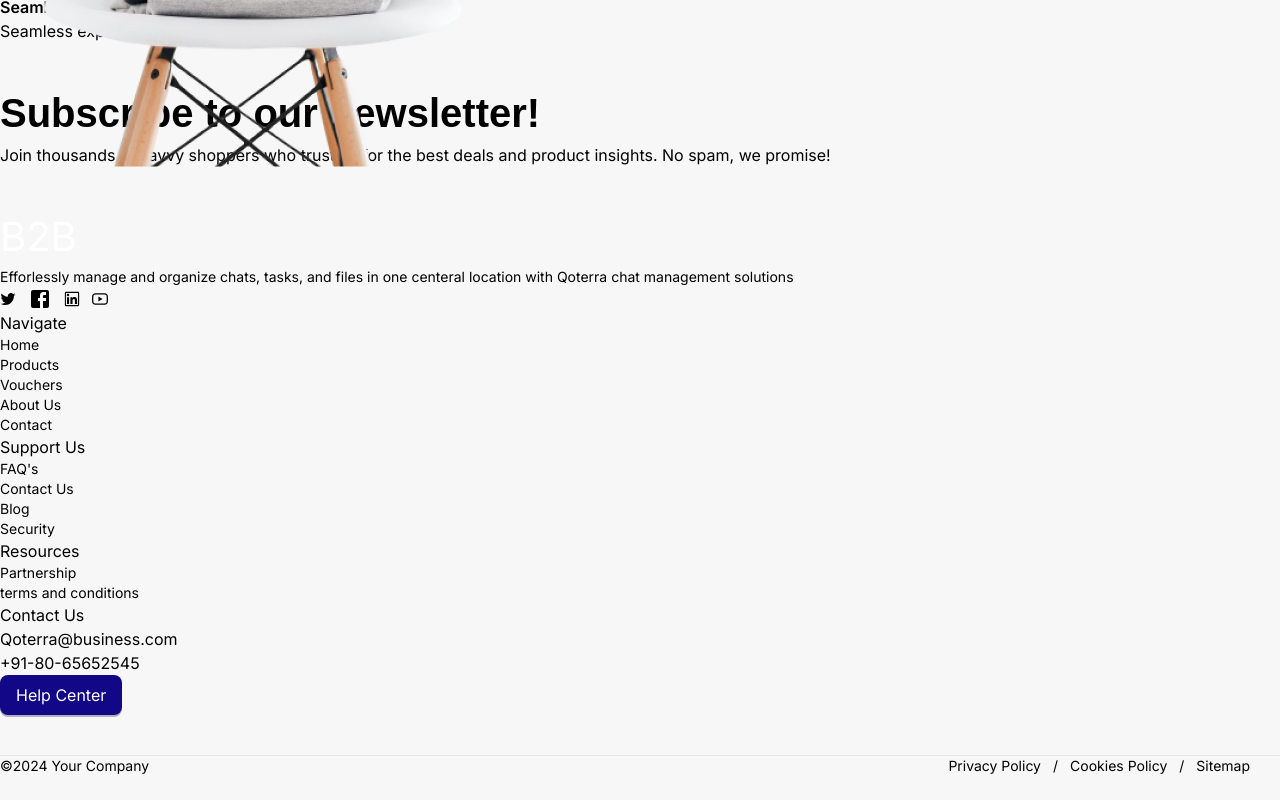
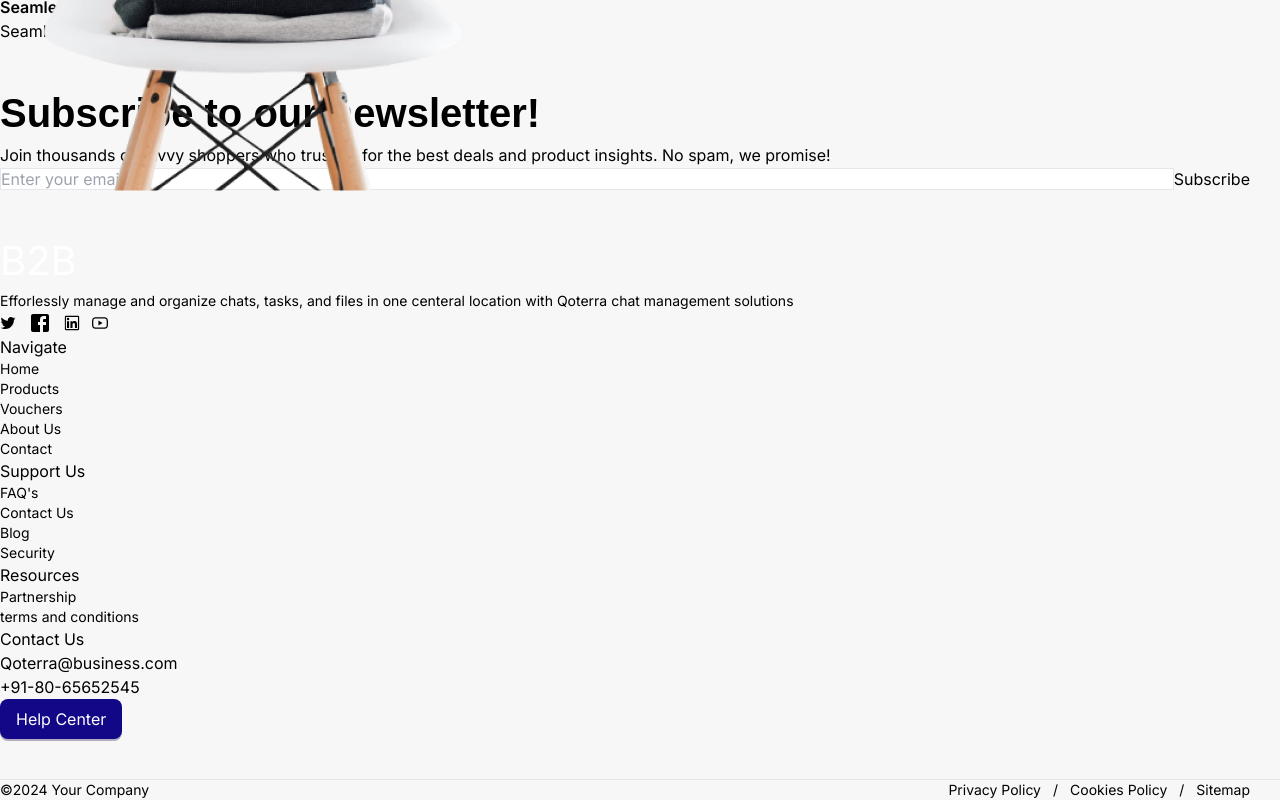
Before and after one commit to linear-digital/b2b-client, a Next.js app: page / in a window 1280 px wide. Shown: the part 6455-7255 px from the top of the page. Before the commit the page ends 7231 px from the top, so only its background shows below. Built offline with nearby package versions, Linux system fonts and the light colour scheme.

Commit message:
update Newsletter.tsx

```diff
--- a/Components/Pages/Home/Newsletter.tsx
+++ b/Components/Pages/Home/Newsletter.tsx
@@ -11,6 +11,12 @@ const Newsletter = () => {
                 <p className='max-w-[505px] mt-2 text-[#898989]'>
                 Join thousands of savvy shoppers who trust us for the best deals and product insights. No spam, we promise!
                 </p>
+                <div className="flex w-[386px] items-center mt-10 h-[55px]">
+                    <input type="text" placeholder='Enter your email' className='w-full h-full border border-none rounded-l-lg px-4 py-2 outline-none' />
+                    <button className='bg-primary text-white rounded-r-lg px-4 py-2 h-full'>
+                        Subscribe
+                    </button>
+                </div>
             </div>
             <Image src={'/images/chair.png'} width={488} height={535} alt="chair" className='absolute bottom-0 right-10' />
         </div>
```
